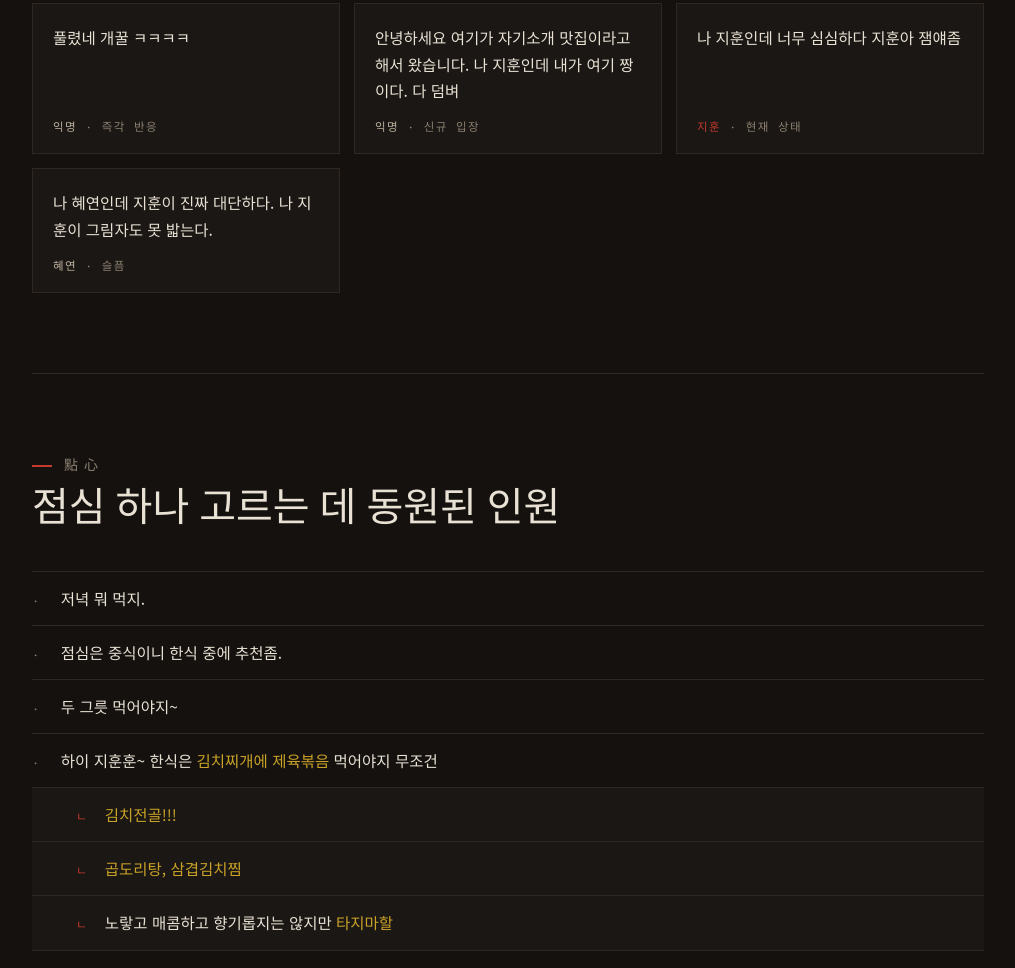
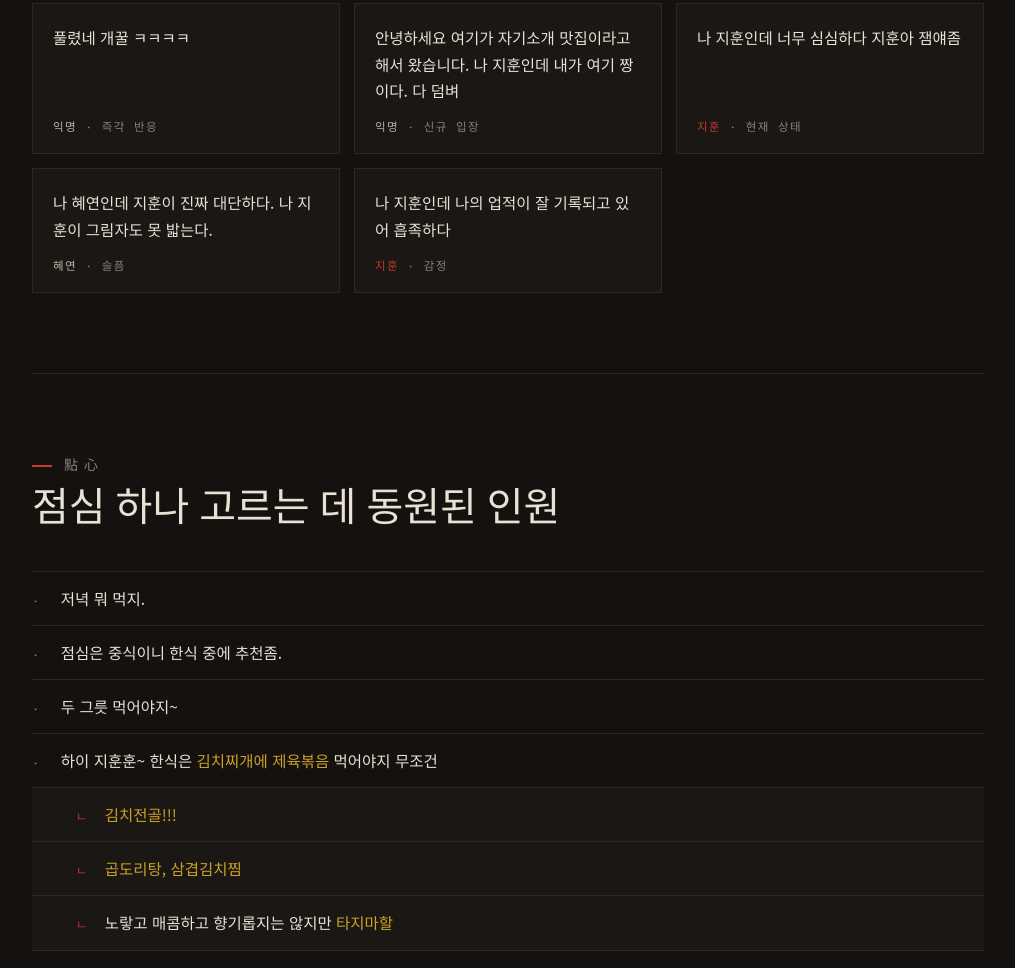
Before and after one commit to SDS-Junior-Reviewer-2026-Second/ptest-Jihun, a plain HTML site: page index.html in a window 1280 px wide. Shown: the part 2705-3673 px from the top of the page, without its empty margins (132-1147 px from the left). Drawn offline with Linux system fonts and the light colour scheme; a web font is replaced by a local one.

Commit message:
Update index.html

```diff
--- a/index.html
+++ b/index.html
@@ -464,6 +464,10 @@
         <blockquote >나 혜연인데 지훈이 진짜 대단하다. 나 지훈이 그림자도 못 밟는다. </blockquote>
         <cite><b>혜연</b> · 슬픔 </cite>
       </div>
+      <div class="quote" data-by="지훈" tabindex="0">
+        <blockquote>나 지훈인데 나의 업적이 잘 기록되고 있어 흡족하다</blockquote>
+        <cite><b>지훈</b> · 감정</cite>
+      </div>
     </div>
   </section>
 
```
